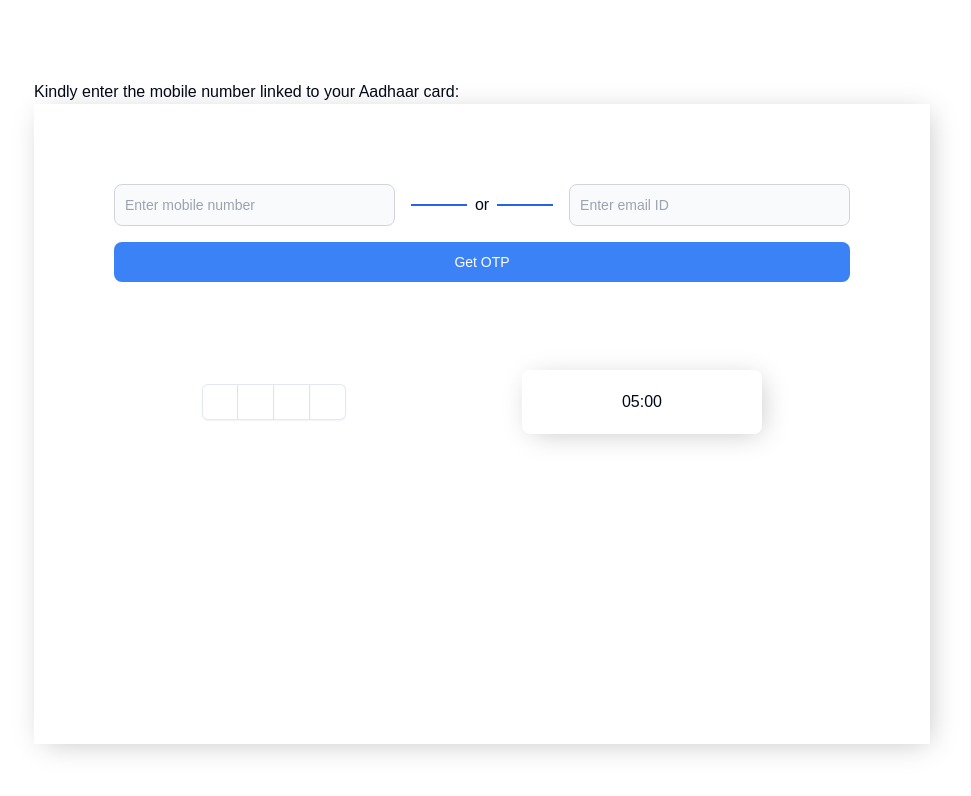
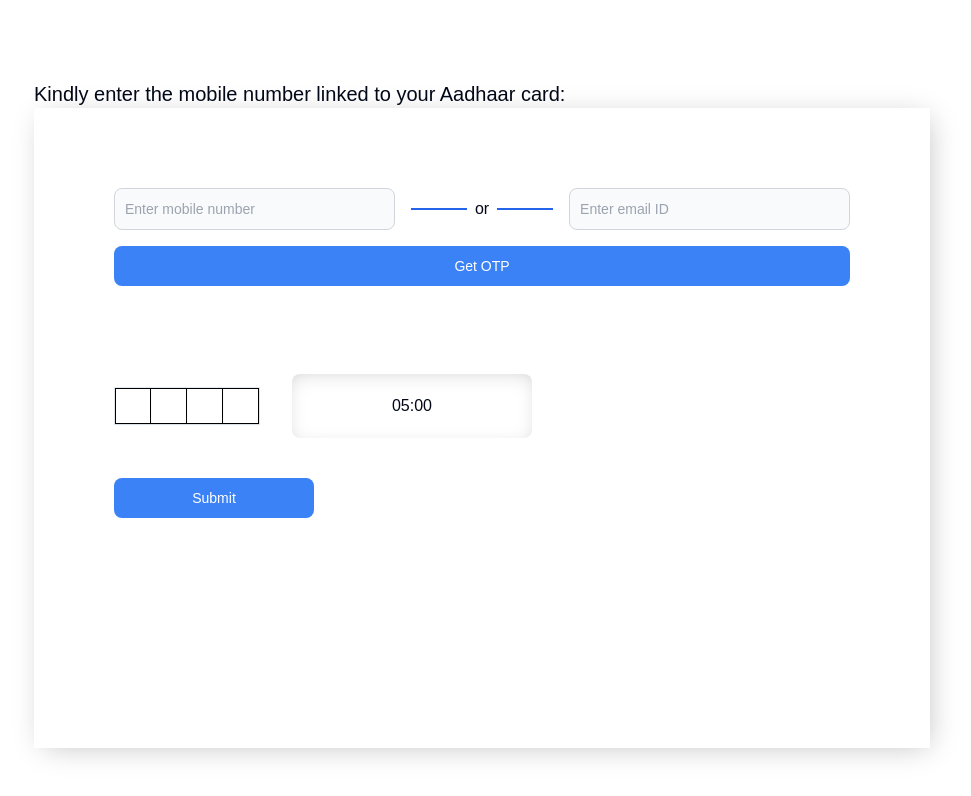
Before and after one commit to om0852/eqvisor, a Next.js app: page /forgetpassword in a window 1280 px wide. Shown: the top 796 px of the page, without its empty margins (158-1129 px from the left). Built offline with nearby package versions, Linux system fonts and the light colour scheme.

Commit message:
forget password page done

```diff
--- a/src/app/(authentication)/forgetpassword/page.jsx
+++ b/src/app/(authentication)/forgetpassword/page.jsx
@@ -4,7 +4,6 @@ import {
   InputOTPGroup,
   InputOTPSlot,
 } from "@/components/ui/input-otp";
-import { OTPInput } from "input-otp";
 import React, { useEffect, useState } from "react";
 
 const Page = () => {
@@ -58,10 +57,10 @@ const Page = () => {
   return (
     <div className="w-full h-[100vh] flex items-center justify-center">
       <div className="w-[70%] h-[80%]">
-        <h2>Kindly enter the mobile number linked to your Aadhaar card:</h2>
+        <h2 className="md:text-xl text-md">Kindly enter the mobile number linked to your Aadhaar card:</h2>
         <div className="login-shadow w-[100%] h-full py-[10vh] px-[10vh] ">
           <div className="flex flex-col gap-4">
-            <div className="flex items-center gap-4">
+            <div className="flex md:flex-row flex-col items-center gap-4">
               <input
                 type="tel"
                 id="number"
@@ -70,9 +69,9 @@ const Page = () => {
                 required
               />
               <div className="flex items-center gap-2">
-                <div className="w-[7vh] h-[2px] bg-blue-600"></div>
+                <div className="w-[20vh] md:w-[7vh] h-[2px] bg-blue-600"></div>
                 <div>or</div>
-                <div className="w-[7vh] h-[2px] bg-blue-600"></div>
+                <div className="w-[20vh] md:w-[7vh] h-[2px] bg-blue-600"></div>
               </div>
               <input
                 type="email"
@@ -108,7 +107,8 @@ const Page = () => {
               </button>
             )}
           </div>
-          <div className="flex justify-around items-center py-[10vh]">
+          <div>
+            <div className="flex justify-start gap-8 items-center pt-[10vh]">
               <InputOTP maxLength={4}>
                 <InputOTPGroup>
                   <InputOTPSlot index={0} />
@@ -117,10 +117,14 @@ const Page = () => {
                   <InputOTPSlot index={3} />
                 </InputOTPGroup>
               </InputOTP>
-            <div className="w-[30vh] h-[8vh] rounded-lg flex items-center justify-center login-shadow">
+              <div className="w-[30vh] h-[8vh] rounded-lg flex items-center justify-center inner-shadow">
                 {timer.min.toString().padStart(2, "0")}:
                 {timer.sec.toString().padStart(2, "0")}
               </div>
+            </div>
+            <button className="w-[25vh] mt-[5vh] text-white bg-blue-500 hover:bg-blue-800 focus:ring-4 focus:ring-blue-300 font-medium rounded-lg text-sm px-5 py-2.5 me-2 mb-2 dark:bg-blue-600 dark:hover:bg-blue-700 focus:outline-none dark:focus:ring-blue-800">
+              Submit
+            </button>
           </div>
         </div>
       </div>
--- a/src/app/globals.css
+++ b/src/app/globals.css
@@ -233,6 +233,10 @@ color: black;
   box-shadow: 4px 4px 27.7px -6px rgba(0, 0, 0, 0.25);
 }
 
+.inner-shadow{
+  box-shadow: 0px 4px 22.2px -9px rgba(0, 0, 0, 0.25) inset;
+
+}
 
 @layer base {
   :root {
--- a/src/components/ui/input-otp.jsx
+++ b/src/components/ui/input-otp.jsx
@@ -16,7 +16,7 @@ const InputOTP = React.forwardRef(({ className, containerClassName, ...props },
 InputOTP.displayName = "InputOTP"
 
 const InputOTPGroup = React.forwardRef(({ className, ...props }, ref) => (
-  <div ref={ref} className={cn("flex items-center", className)} {...props} />
+  <div ref={ref} className={cn("flex items-center border-slate-200 border-[1px]", className)} {...props} />
 ))
 InputOTPGroup.displayName = "InputOTPGroup"
 
@@ -28,16 +28,16 @@ const InputOTPSlot = React.forwardRef(({ index, className, ...props }, ref) => {
     (<div
       ref={ref}
       className={cn(
-        "relative flex h-9 w-9 items-center justify-center border-y border-r border-input text-sm shadow-sm transition-all first:rounded-l-md first:border-l last:rounded-r-md",
-        isActive && "z-10 ring-1 ring-ring",
+        "relative flex h-9 w-9 items-center justify-center border-y border-r-[1px] border-black   text-sm shadow-sm transition-all  first:border-l ",
+        isActive && "z-10 ring-1 ring-ring ",
         className
       )}
       {...props}>
       {char}
       {hasFakeCaret && (
         <div
-          className="pointer-events-none absolute inset-0 flex items-center justify-center">
-          <div className="h-4 w-px animate-caret-blink bg-foreground duration-1000" />
+          className="pointer-events-none absolute inset-0 flex items-center  justify-center">
+          <div className="h-4 w-px animate-caret-blink bg-foreground  duration-1000" />
         </div>
       )}
     </div>)
```
Lines whose indentation alone changed are shown as unchanged.
